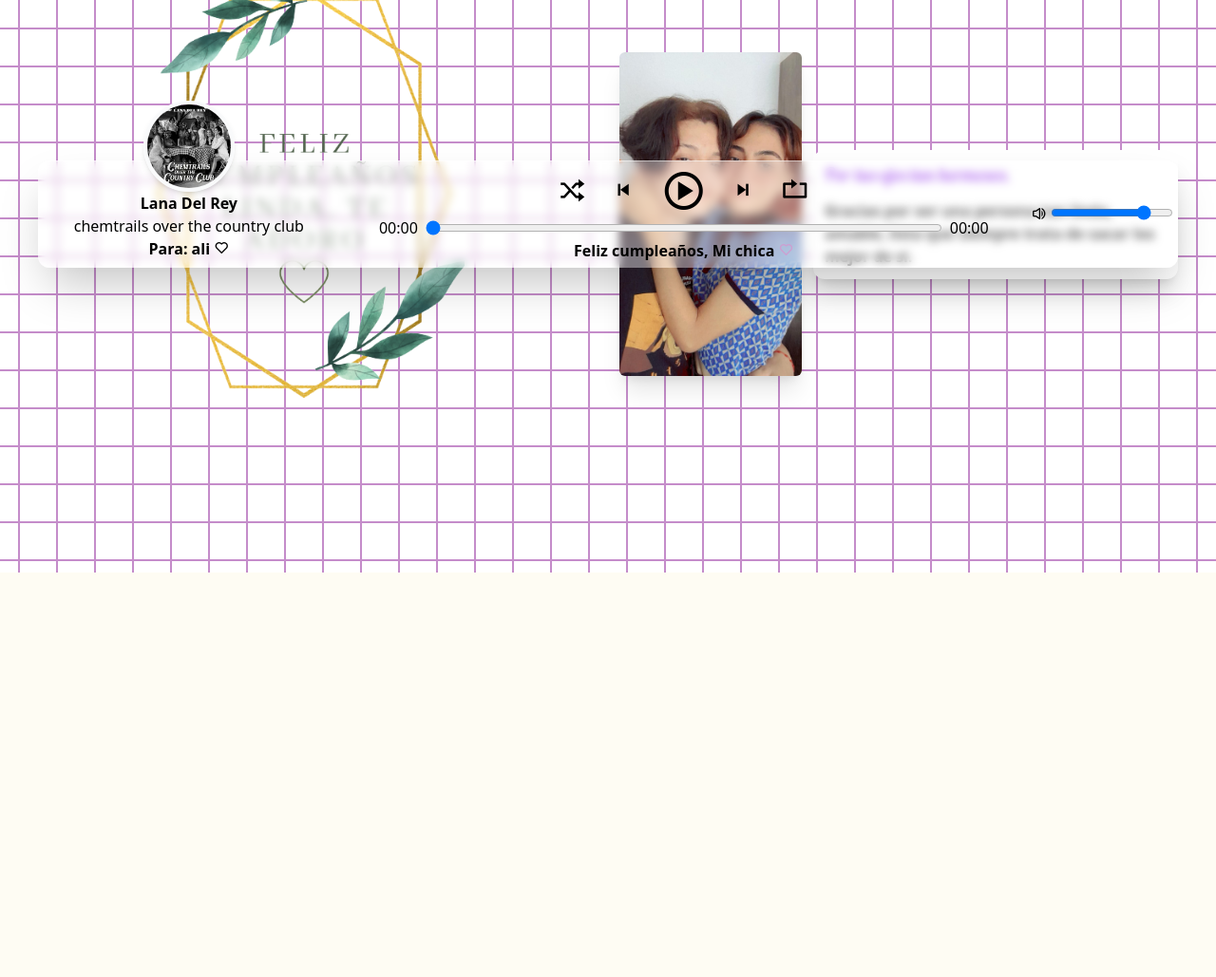
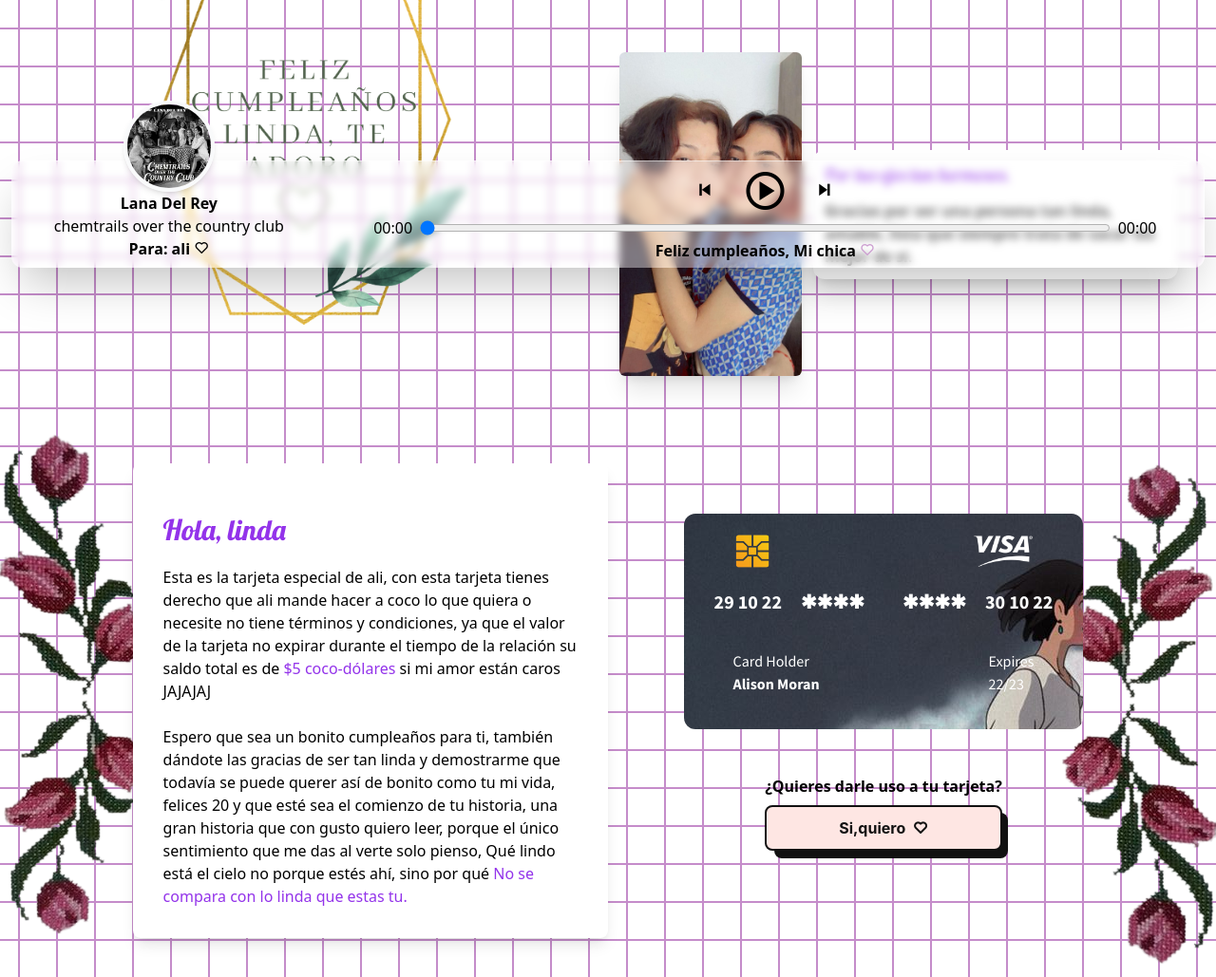
Before and after one commit to Oscoco/music, a website: page index.html in a window 1280 px wide. Shown: the part 510-1539 px from the top of the page at 95% size. Before the commit the page ends 1113 px from the top, so only its background shows below. Drawn offline with nearby package versions, Linux system fonts and the light colour scheme.

Commit message:
add music and pochi

```diff
--- a/assets/css/style.css
+++ b/assets/css/style.css
@@ -1,4 +1,6 @@
-@import url('https://fonts.googleapis.com/css2?family=Lobster&display=swap');
+@import url("https://fonts.googleapis.com/css2?family=Lobster&display=swap");
+
+@import url("https://fonts.googleapis.com/css?family=Source+Code+Pro:400,500,600,700|Source+Sans+Pro:400,600,700&display=swap");
 
 body {
 	margin: 0;
@@ -12,18 +14,17 @@
 	box-shadow: 20px 20px 50px rgba(@, 0, 0, 0.25);
 	border-top: 1px solid rgba(255, 255, 255, 0.5);
 	border-right: 1px solid rgba(255, 255, 255, 0.5);
-  backdrop-filter: blur(5px);
+	backdrop-filter: blur(4px);
 	-webkit-backdrop-filter: blur(3px);
 }
 
 .name {
-  font-family: 'Lobster', cursive;
-  ;
+	font-family: "Lobster", cursive;
 }
 
 /* color ali */
 .first-color {
-  color: #CD9FD1;
+	color: #cd9fd1;
 }
 
 .text-shadow {
@@ -33,7 +34,6 @@
 .text-stroke {
 	-webkit-text-stroke: 1px rgba(0, 0, 0, 0.328);
 }
-
 
 /* width */
 ::-webkit-scrollbar {
@@ -66,10 +66,6 @@
 	cursor: grabbing;
 }
 
-
-
-/* btn volver */
-/* CSS */
 .button-56 {
 	align-items: center;
 	background-color: #fee6e3;
@@ -79,7 +75,7 @@
 	color: #111;
 	cursor: pointer;
 	display: flex;
-  font-family: Inter,sans-serif;
+	font-family: Inter, sans-serif;
 	font-size: 16px;
 	height: 48px;
 	justify-content: center;
@@ -105,7 +101,7 @@
 	position: absolute;
 	top: -2px;
 	transform: translate(8px, 8px);
-  transition: transform .2s ease-out;
+	transition: transform 0.2s ease-out;
 	z-index: -1;
 }
 
@@ -127,3 +123,13 @@
 		padding: 0 40px;
 	}
 }
+
+/* text-card */
+.text-visa {
+	font-family: "Source Sans Pro", sans-serif;
+}
+
+.visa-card {
+	background-image: url("../img/font.card.jpg");
+	object-fit: cover;
+}
--- a/index.html
+++ b/index.html
@@ -1,54 +1,58 @@
 <!DOCTYPE html>
 <html lang="en">
+
 <head>
-    <meta charset="UTF-8">
-    <meta http-equiv="X-UA-Compatible" content="IE=edge">
-    <meta name="viewport" content="width=device-width, initial-scale=1.0">
+    <meta charset="UTF-8" />
+    <meta http-equiv="X-UA-Compatible" content="IE=edge" />
+    <meta name="viewport" content="width=device-width, initial-scale=1.0" />
     <!-- icons -->
-    <link href='https://unpkg.com/boxicons@2.1.4/css/boxicons.min.css' rel='stylesheet'>
+    <link href="https://unpkg.com/boxicons@2.1.4/css/boxicons.min.css" rel="stylesheet" />
     <!-- fonts -->
-    <link rel="preconnect" href="https://fonts.googleapis.com">
-    <link rel="preconnect" href="https://fonts.gstatic.com" crossorigin>
-    <link href="https://fonts.googleapis.com/css2?family=Lobster&display=swap" rel="stylesheet">
+    <link rel="preconnect" href="https://fonts.googleapis.com" />
+    <link rel="preconnect" href="https://fonts.gstatic.com" crossorigin />
+    <link href="https://fonts.googleapis.com/css2?family=Lobster&display=swap" rel="stylesheet" />
     <!-- css -->
-    <link rel="shortcut icon" href="assets/img/ico.jpg">
-    <link rel="stylesheet" href="assets/css/main.css">
-    <link rel="stylesheet" href="assets/css/style.css">
+    <link rel="shortcut icon" href="assets/img/ico.jpg" />
+    <link rel="stylesheet" href="assets/css/main.css" />
+    <link rel="stylesheet" href="assets/css/style.css" />
     <!-- cdn -->
     <script src="https://cdn.tailwindcss.com"></script>
 
     <title>Feliz cumpleaños 🤍</title>
 </head>
+
 <body class="bg-[#FEFCF3]">
-    <!-- class="bg-[#FEFCF3]" -->
 
     <header class="">
         <section class="w-full sm:h-64 flex justify-center">
             <div class="sm:h-auto w-full h-52 sm:mx-12 m-2 block">
-                <video class="object-cover w-full h-full rounded-md shadow-md" src="./assets/videos/pin.mp4" autoplay loop muted></video>
+                <video class="object-cover w-full h-full rounded-md shadow-md" src="./assets/videos/pin.mp4" autoplay
+                    loop muted></video>
             </div>
         </section>
 
         <div class="flex items-center sm:mx-12 mx-2">
-            <p class="name w-auto bg-white text-[#de9de4] text-4xl p-2 rounded-md ">Alison Moran <i class='bx bxs-book-heart'></i></p>
+            <p class="name w-auto text-purple-500 text-4xl p-2 rounded-md">
+                Alison Moran <i class="bx bxs-book-heart"></i>
+            </p>
         </div>
-
     </header>
 
-    <section class="photos w-full h-auto flex sm:flex-row flex-col">
+    <section class="w-full h-auto flex sm:flex-row flex-col">
         <div class="w-full flex items-center justify-center">
             <div class="w-auto flex justify-center sm:m-0 mt-8">
-                   <img class="sm:w-4/5 w-3/4" src="./assets/img/dorado.png" alt="">
+                <img class="sm:w-4/5 w-3/4" src="./assets/img/dorado.png" alt="" />
             </div>
         </div>
-        <div class="w-full h-screen">
+        <div class="w-full">
             <div class="w-full text-center">
                 <h2 class="text-3xl font-bold name sm:text-4xl block text-purple-500 m-10">
-                    Cause there'll be no sunlight If I lose you, honey There'll be no clear skies If I lose you.
+                    Cause there'll be no sunlight If I lose you, honey
+                    There'll be no clear skies If I lose you.
                 </h2>
             </div>
 
-            <section class="min_gallery w-full">
+            <section class="w-full">
 
                 <div class="flex items-center">
                     <div class="my-8 py-5 px-3">
@@ -56,91 +60,128 @@
                     </div>
                     <div class="w-3/5 h-auto bg-white rounded-xl shadow-xl">
                         <h2 class="p-3 text-xl name text-purple-600">Por tus ojos tan hermosos.</h2>
-                        <p class="px-3 pb-3 font-semibold">Gracias por ser una persona tan linda, amable, lista que siempre trata de sacar los mejor de sí. </p>
+                        <p class="px-3 pb-3 font-semibold">Gracias por ser una persona tan linda, amable, lista que
+                            siempre trata de sacar los mejor de sí. </p>
                     </div>
                 </div>
 
             </section>
-
         </div>
     </section>
 
-    <section class="fixed bottom-0 left-0 right-0 w-full h-auto">
-        <div class="flex justify-center">
-            <div class="morf w-full h-auto rounded-xl shadow-2xl mx-10 mb-2 flex justify-center sm:flex-row flex-col">
-                <!-- banne song -->
-                <div class="flex items-center justify-center mx-3 sm:w-1/3 w-auto">
+    <section class="w-full px-2 flex sm:flex-row flex-wrap justify-center items-center sm:mb-24 mb-60">
 
-                    <div class="absolute -top-16">
-                         <img class="w-24 h-24 rounded-full border-4 border-gray-50 shadow-md" src="./assets/img/banner.jpg" alt="">
+        <img class="absolute left-0" src="./assets/img/esquina1.png" alt="">
+
+        <img class="absolute right-0" src="./assets/img/esquina2.png" alt="">
+
+        <div class="bg-white sm:m-10 m-1 p-8 rounded-lg w-[500px] font-medium shadow-lg z-10 mb-30">
+            <p class="name text-3xl text-purple-600 my-5">Hola, linda </p>
+            <p>Esta es la tarjeta especial de ali, con esta tarjeta tienes derecho que ali mande hacer a coco lo que
+                quiera o necesite no tiene términos y condiciones, ya que el valor de la tarjeta no expirar durante el
+                tiempo de la relación su saldo total es de <span class="text-purple-600">$5 coco-dólares</span> si mi
+                amor están caros JAJAJAJ</p>
+            <br>
+            <p>
+                Espero que sea un bonito cumpleaños para ti, también dándote las gracias de ser tan linda y demostrarme
+                que todavía se puede querer así de bonito como tu mi vida, felices 20 y que esté sea el comienzo de tu
+                historia, una gran historia que con gusto quiero leer, porque el único sentimiento que me das al verte
+                solo pienso, Qué lindo está el cielo no porque estés ahí, sino por qué <span class="text-purple-600" >No se compara con lo linda que
+                    estas tu.</span>
+            </p>
         </div>
 
-                    <div class="flex items-center flex-col mt-8 mb-2 text-center ">
-                        <p class="font-bold">Lana Del Rey</p>
-                        <p class="">chemtrails over the country club</p>
-                        <p class="font-bold flex items-center">Para: ali&nbsp;
-                            <a href="./egg.html"><i class='bx bx-heart'></i></a>
-                        </p>
+        <div class=" flex flex-col justify-center items-center z-10 mb-240 sm:m-10 my-5">
+            <div class="visa-card text-white h-auto rounded-xl px-8">
+                <div class="flex items-center justify-between p-5 z-10">
+                    <img class="w-10" src="./assets/img/chip.png" alt="" srcset="">
+                    <img class="w-16 max-w-xs" src="./assets/img/visa.png" alt="" srcset="">
                 </div>
+                <div class="text-visa text-white font-bold flex justify-evenly items-center text-xl">
+                    <p>29 10 22 </p>
+                    <p class="mx-1 sm:mx-5"> ✱✱✱✱ </p>
+                    <p class="mx-1 sm:mx-5"> ✱✱✱✱ </p>
+                    <p>30 10 22 </p>
                 </div>
-                <!-- track duration -->
-                <div class="reproductor flex sm:flex-row flex-col w-full">
-
-                    <div class="flex items-center flex-col justify-center px-3 grow ">
-
-                        <div class="flex items-center">
-                            <div class="random-track track-btn" onclick="randomTrack()">
-                                <i class='bx bx-shuffle' title="Random"></i>
+                <div class="flex items-center text-visa justify-between my-4">
+                    <div class="m-5">
+                        <p class="">Card Holder</p>
+                        <p class="font-bold">Alison Moran</p>
                     </div>
-
-                            <div class="random-track track-btn" onclick="randomTrack()">
-                                <i class='bx bx-skip-previous' title="Previous"></i>
-                            </div>
-
-                            <div class="play-track track-btn text-5xl" onclick="randomTrack()">
-                                <i class='bx bx-play-circle' title="Play"></i>
-                            </div>
-
-                            <div class="random-track track-btn" onclick="randomTrack()">
-                                <i class='bx bx-skip-next' title="Next"></i>
-                            </div>
-
-                            <div class="random-track track-btn" onclick="randomTrack()">
-                                <i class='bx bx-repeat' title="Repeat"></i>
-                            </div>
-                        </div>
-
-                        <div class="flex items-center w-11/12 font-medium">
-                            <div class="curren-time">00:00</div>
-                            <input type="range" min="1" max="100" value="0" class="w-full mx-2" onchange="seekto()">
-                            <div class="total-duration">00:00</div>
-                        </div>
-                        <div class="duration-100 font-semibold hover:duration-75 hover:font-bold">
-                             <a href="./Tiamo.html">Feliz cumpleaños, Mi chica <i class='bx bx-heart text-[#CD9FD1]'></i></a>
-                        </div>
-
-                    </div>
-                    <!-- volumen -->
-                    <div class="vulumen-container flex justify-center items-center m-1">
-                        <div class="sm:block hidden">
-                            <i class='bx bx-volume-full'></i>
-                            <input type="range" min="1" max="100" value="80" class="volumen_slider" onchange="setVolumen()">
-                        </div>
+                    <div class="m-5">
+                        <p>Expires</p>
+                        <p>22/23 </p>
                     </div>
                 </div>
 
             </div>
 
+            <div class="sm:m-10 m-5 font-bold">
+                <p class="my-2">¿Quieres darle uso a tu tarjeta?</p>
+                <a href="./Tiamo.html" class="button-56 " role="button">Si,quiero &nbsp; <i
+                        class='bx bx-heart font-bold'></i></a>
+            </div>
         </div>
 
     </section>
+    <br>
+
+    <section class="fixed bottom-0 left-0 right-0 w-full h-auto z-30">
+        <div class="flex justify-center">
+            <div class="morf w-full h-auto rounded-xl shadow-2xl mx-3 mb-2 flex justify-center sm:flex-row flex-col">
+
+                <div class="flex items-center justify-center mx-3 sm:w-1/3 w-auto">
+                    <div class="absolute -top-16">
+                        <img class="w-24 h-24 rounded-full border-4 border-gray-50 shadow-md"
+                            src="./assets/img/banner.jpg" alt="" />
+                    </div>
+
+                    <div class="flex items-center flex-col mt-8 mb-2 text-center">
+                        <p class="font-bold">Lana Del Rey</p>
+                        <p class="">chemtrails over the country club</p>
+                        <p class="font-bold flex items-center">
+                            Para: ali&nbsp;
+                            <a href="./egg.html"><i class="bx bx-heart"></i></a>
+                        </p>
+                    </div>
+                </div>
+
+                <div class="reproductor flex sm:flex-row flex-col w-full">
+                    <div class="flex items-center flex-col justify-center px-3 grow">
+                        <div class="flex items-center">
 
 
+                            <div class="random-track track-btn" onclick="randomTrack()">
+                                <i class="bx bx-skip-previous" title="Previous"></i>
+                            </div>
 
+                            <div class="play-track track-btn text-5xl" onclick="randomTrack()">
+                                <i class="bx bx-play-circle" title="Play"></i>
+                            </div>
 
+                            <div class="random-track track-btn" onclick="randomTrack()">
+                                <i class="bx bx-skip-next" title="Next"></i>
+                            </div>
 
+                        </div>
+
+                        <div class="flex items-center w-11/12 font-medium">
+                            <div class="curren-time">00:00</div>
+                            <input type="range" min="1" max="100" value="0" class="w-full mx-2" onchange="seekto()" />
+                            <div class="total-duration">00:00</div>
+                        </div>
+                        <div class="duration-100 font-semibold hover:duration-75 hover:font-bold">
+                            <a href="./Tiamo.html">Feliz cumpleaños, Mi chica
+                                <i class="bx bx-heart text-[#CD9FD1]"></i></a>
+                        </div>
+                    </div>
+                </div>
+            </div>
+        </div>
+    </section>
 
 
 </body>
 <script src="./assets/js/main.js"></script>
+
 </html>
```
Also changed, not shown: Tiamo.html (+6 -3 lines), assets/img/chip.png (added), assets/img/esquina1.png (added), assets/img/esquina2.png (added), assets/img/font.card.jpg (added), assets/img/sun.png (deleted), assets/img/visa.png (added), 2 other files. Lines whose indentation alone changed are shown as unchanged.
